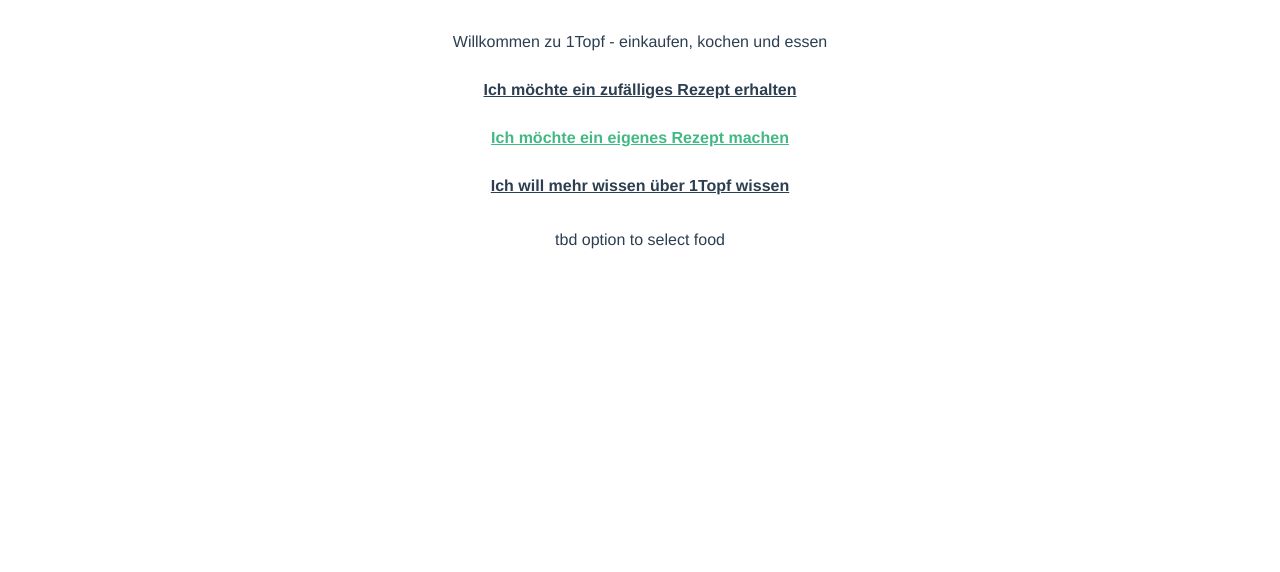
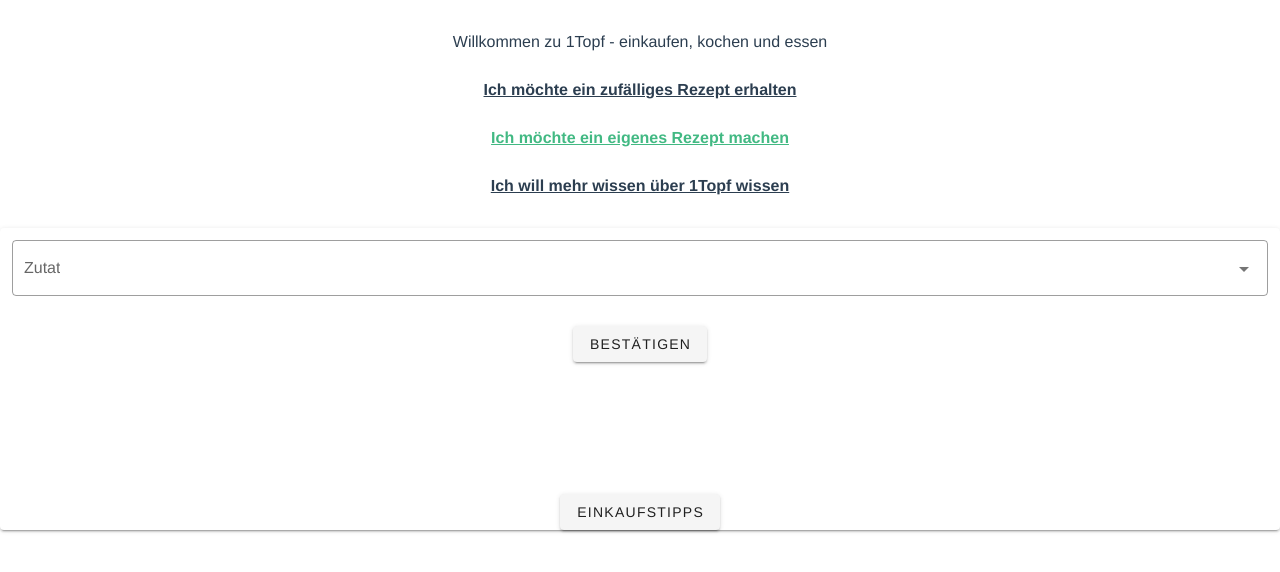
Before and after one commit to dozgr95/1Topf, a Vue app in the folder 1topf/: page /#/creator in a window 1280 px wide. Shown: the top 572 px of the page. Built offline with nearby package versions, Linux system fonts and the light colour scheme.

Commit message:
refactor recipe display to separat vue file

```diff
--- a/1topf/src/views/Creator.vue
+++ b/1topf/src/views/Creator.vue
@@ -1,20 +1,47 @@
 <template>
-  <div class="Process">
-    tbd option to select food
-    <process-recipe />
-  </div>
+  <v-card>
+    <v-container fluid>
+      <v-row
+        align="center"
+      >
+        <v-col cols="12">
+          <v-autocomplete
+            v-model="recipe"
+            :items="ingredients"
+            outlined
+            label="Zutat"
+            multiple
+          ></v-autocomplete>
+          <v-btn @click="createRecipe">
+            Bestätigen
+          </v-btn>
+        </v-col>
+      </v-row>
+    </v-container>
+    <RecipeDisplay />
+  </v-card>
 </template>
 
 <script lang="ts">
 import { Component, Vue } from 'vue-property-decorator';
-import ProcessRecipe from './ProcessRecipe.vue';
+import RecipeDisplay from './RecipeDisplay.vue';
 
 @Component({
   components: {
-    ProcessRecipe,
+    RecipeDisplay,
   },
 })
 export default class RecipeCreator extends Vue {
+  public mounted() {
+    this.ingredients = this.$store.getters.ingredients;
+  }
 
+  public async createRecipe() {
+    await this.$store.dispatch('createRecipe', this.recipe);
+  }
+
+  public ingredients = [];
+
+  public recipe: string[] = []
 }
 </script>
--- a/1topf/src/views/Random.vue
+++ b/1topf/src/views/Random.vue
@@ -1,89 +1,31 @@
 <template>
   <div class="random-recipe">
-    <button @click="generateEasyRecipe">
+    <v-btn @click="generateEasyRecipe">
       Rezept für einen kleinen Topf
-    </button>
-    <button @click="generateAdvancedRecipe">
+    </v-btn>
+    <v-btn @click="generateAdvancedRecipe">
       Rezept für einen grossen Topf
-    </button>
+    </v-btn>
     <p><i v-if="foodList().length > 0">
       Übrigens: Das Rezept ist zufällig erstellt.
-       Du magst es nicht? Drück nochmal :)
+       Du magst es nicht? Drücke nochmal :)
     </i></p>
-    <div>
-      <br><b v-if="foodList().length > 0">Zutatenliste:</b>
-      <span v-for="(food, i) in foodList()" :key="food+i">
-        {{food}},
-      </span><span v-if="foodList().length > 0">Rapsöl</span>
-    </div>
-    <br>
-    <process-recipe />
-    <br>
-    <div class="storage-button">
-      <button @click="showHandlingTips = !showHandlingTips">
-        Einkaufstipps
-      </button>
-    </div>
-    <div v-if="showHandlingTips">
-      <br>
-      <div>
-        <b>Tipps Einkauf und Lagerung:</b>
-      </div>
-      <div v-for="(tip, i) in getHandlingTips()" :key="tip+i">
-        - {{ tip }}<br>
-      </div>
-    </div>
+    <RecipeDisplay />
   </div>
 </template>
 
 <script lang="ts">
 import { Component, Vue } from 'vue-property-decorator';
-import { Recipe, Food } from '../store/recipeInterfaces';
-import ProcessRecipe from './ProcessRecipe.vue';
+import RecipeDisplay from './RecipeDisplay.vue';
 
 @Component({
   components: {
-    ProcessRecipe,
+    RecipeDisplay,
   },
 })
 export default class RandomRecipe extends Vue {
-  public showHandlingTips = false;
-
   public foodList(): string[] {
     return this.$store.getters.foodList;
   }
-
-  public generateEasyRecipe() {
-    this.$store.dispatch('generateEasyRecipe');
-  }
-
-  public generateAdvancedRecipe() {
-    this.$store.dispatch('generateAdvancedRecipe');
-  }
-
-  public getHandlingTips(): string[] {
-    const tips: string[] = [];
-    const recipe: Recipe = this.getRecipe();
-    recipe.veggies.forEach((veggie: Food) => {
-      veggie.handlingTips.forEach((tip: string) => tips.push(tip));
-    });
-    recipe.legumes.forEach((legume: Food) => {
-      legume.handlingTips.forEach((tip: string) => tips.push(tip));
-    });
-    recipe.grains.forEach((grain: Food) => {
-      grain.handlingTips.forEach((tip: string) => tips.push(tip));
-    });
-    recipe.liquids.forEach((liquid: Food) => {
-      liquid.handlingTips.forEach((tip: string) => tips.push(tip));
-    });
-    recipe.spices.forEach((spice: Food) => {
-      spice.handlingTips.forEach((tip: string) => tips.push(tip));
-    });
-    return tips;
-  }
-
-  public getRecipe(): Recipe {
-    return this.$store.getters.recipe;
-  }
 }
 </script>
--- /dev/null
+++ b/1topf/src/views/RecipeDisplay.vue
@@ -0,0 +1,79 @@
+<template>
+  <div class="recipe-display">
+    <div>
+      <br><b v-if="foodList().length > 0">Zutatenliste:</b>
+      <span v-for="(food, i) in foodList()" :key="food+i">
+        {{food}},
+      </span><span v-if="foodList().length > 0">Rapsöl</span>
+    </div>
+    <br>
+    <process-recipe />
+    <br>
+    <div class="storage-button">
+      <v-btn @click="showHandlingTips = !showHandlingTips">
+        Einkaufstipps
+      </v-btn>
+    </div>
+    <div v-if="showHandlingTips">
+      <br>
+      <div>
+        <b>Tipps Einkauf und Lagerung:</b>
+      </div>
+      <div v-for="(tip, i) in getHandlingTips()" :key="tip+i">
+        - {{ tip }}<br>
+      </div>
+    </div>
+ </div>
+</template>
+
+<script lang="ts">
+import { Component, Vue } from 'vue-property-decorator';
+import { Recipe, Food } from '../store/recipeInterfaces';
+import ProcessRecipe from './ProcessRecipe.vue';
+
+@Component({
+  components: {
+    ProcessRecipe,
+  },
+})
+export default class RecipeDisplay extends Vue {
+    public showHandlingTips = false;
+
+    public foodList(): string[] {
+      return this.$store.getters.foodList;
+    }
+
+    public generateEasyRecipe() {
+      this.$store.dispatch('generateEasyRecipe');
+    }
+
+    public generateAdvancedRecipe() {
+      this.$store.dispatch('generateAdvancedRecipe');
+    }
+
+    public getHandlingTips(): string[] {
+      const tips: string[] = [];
+      const recipe: Recipe = this.getRecipe();
+      recipe.veggies.forEach((veggie: Food) => {
+        veggie.handlingTips.forEach((tip: string) => tips.push(tip));
+      });
+      recipe.legumes.forEach((legume: Food) => {
+        legume.handlingTips.forEach((tip: string) => tips.push(tip));
+      });
+      recipe.grains.forEach((grain: Food) => {
+        grain.handlingTips.forEach((tip: string) => tips.push(tip));
+      });
+      recipe.liquids.forEach((liquid: Food) => {
+        liquid.handlingTips.forEach((tip: string) => tips.push(tip));
+      });
+      recipe.spices.forEach((spice: Food) => {
+        spice.handlingTips.forEach((tip: string) => tips.push(tip));
+      });
+      return tips;
+    }
+
+    public getRecipe(): Recipe {
+      return this.$store.getters.recipe;
+    }
+}
+</script>
```
